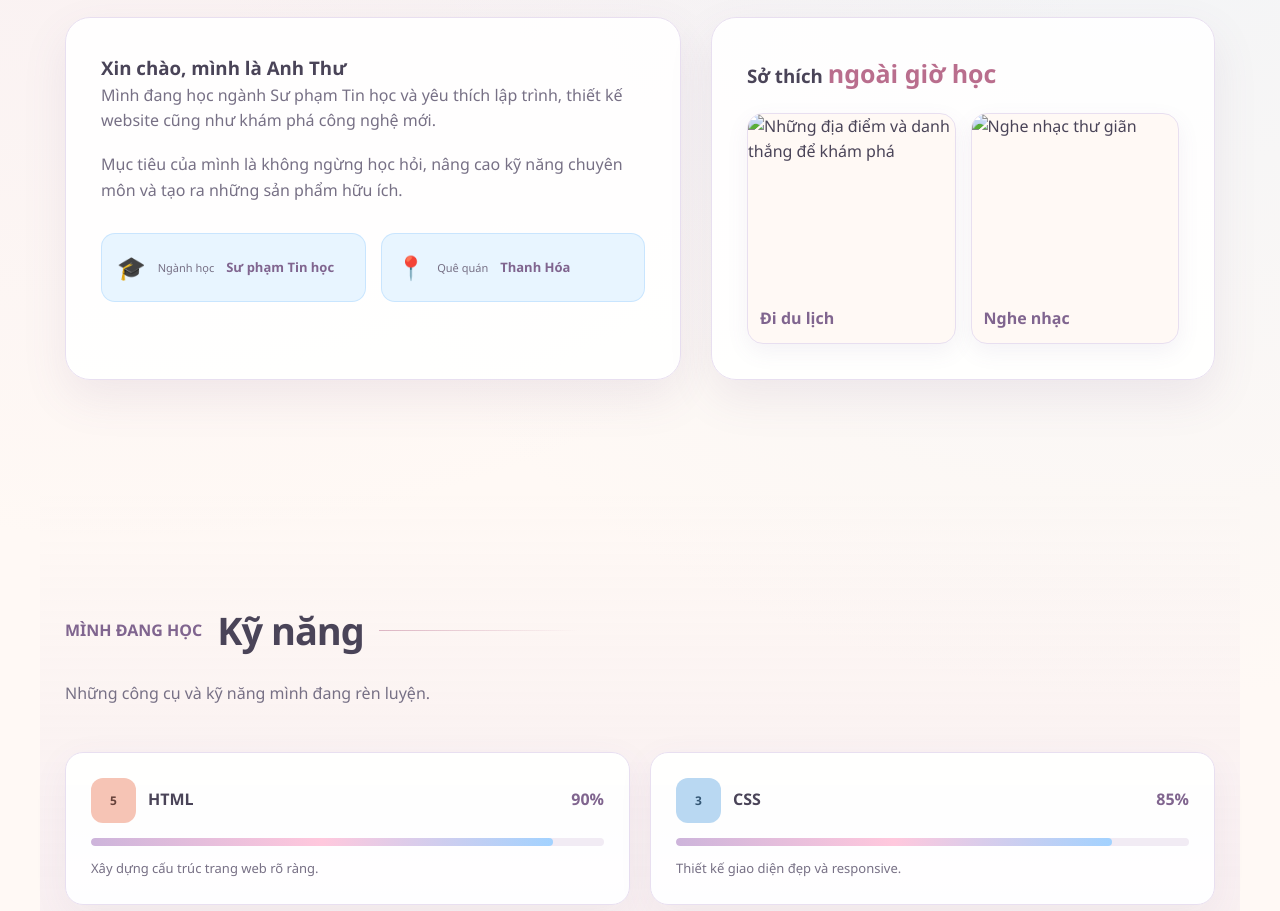
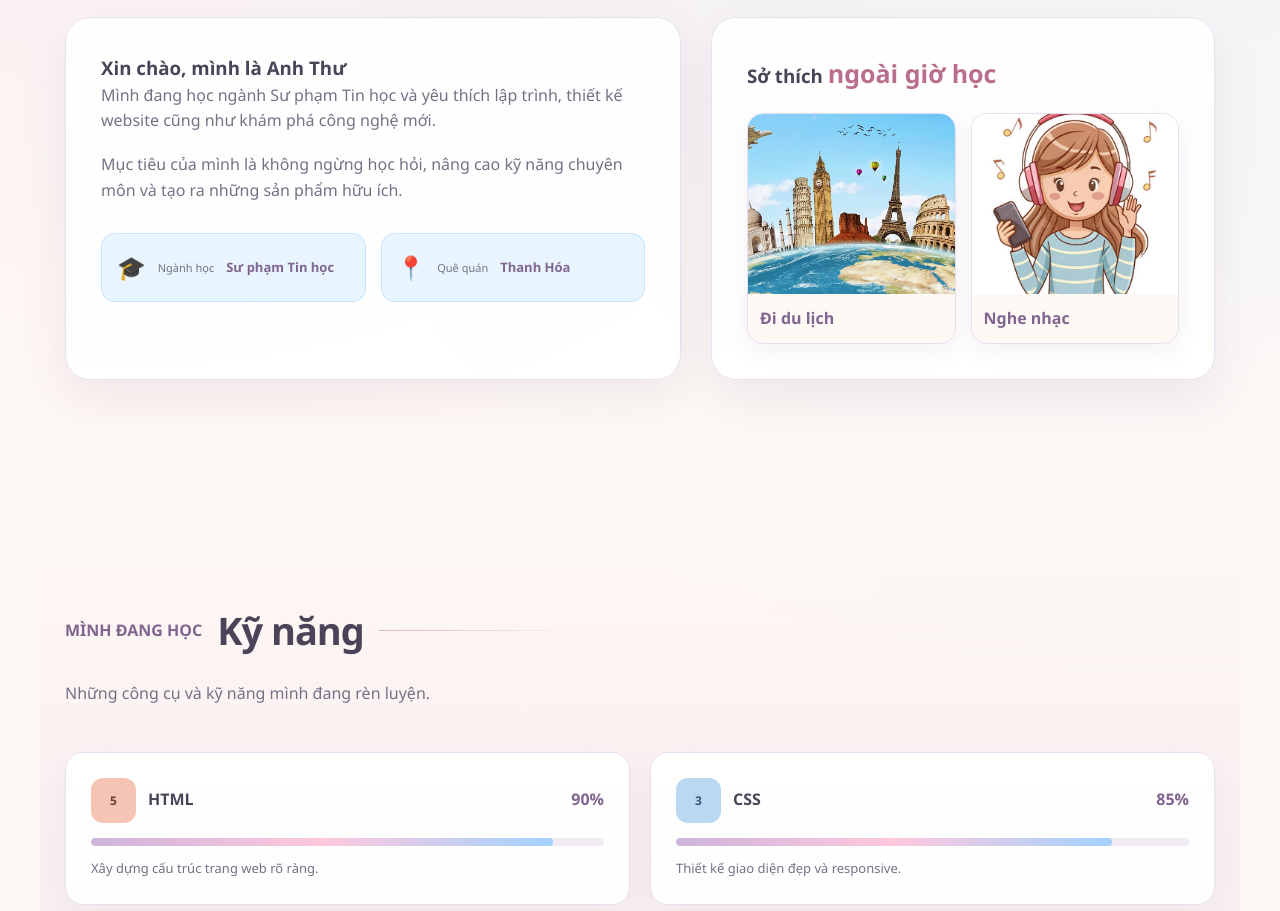
Before and after one commit to LeAnhThulr/Webcanhan, a plain HTML site: page index.html in a window 1280 px wide. Shown: the part 974-1885 px from the top of the page. Drawn offline with Linux system fonts and the light colour scheme.

Commit message:
Update project

```diff
--- a/index.html
+++ b/index.html
@@ -106,11 +106,11 @@
                     <h3>Sở thích <span>ngoài giờ học</span></h3>
                     <div class="interest-gallery">
                         <figure>
-                            <img src="images/du lịch.jpg" alt="Những địa điểm và danh thắng để khám phá">
+                            <img src="images/dulich.jpg" alt="Những địa điểm và danh thắng để khám phá">
                             <figcaption>Đi du lịch</figcaption>
                         </figure>
                         <figure>
-                            <img src="images/nghe nhạc.jpg" alt="Nghe nhạc thư giãn">
+                            <img src="images/nghenhac.jpg" alt="Nghe nhạc thư giãn">
                             <figcaption>Nghe nhạc</figcaption>
                         </figure>
                     </div>
```
